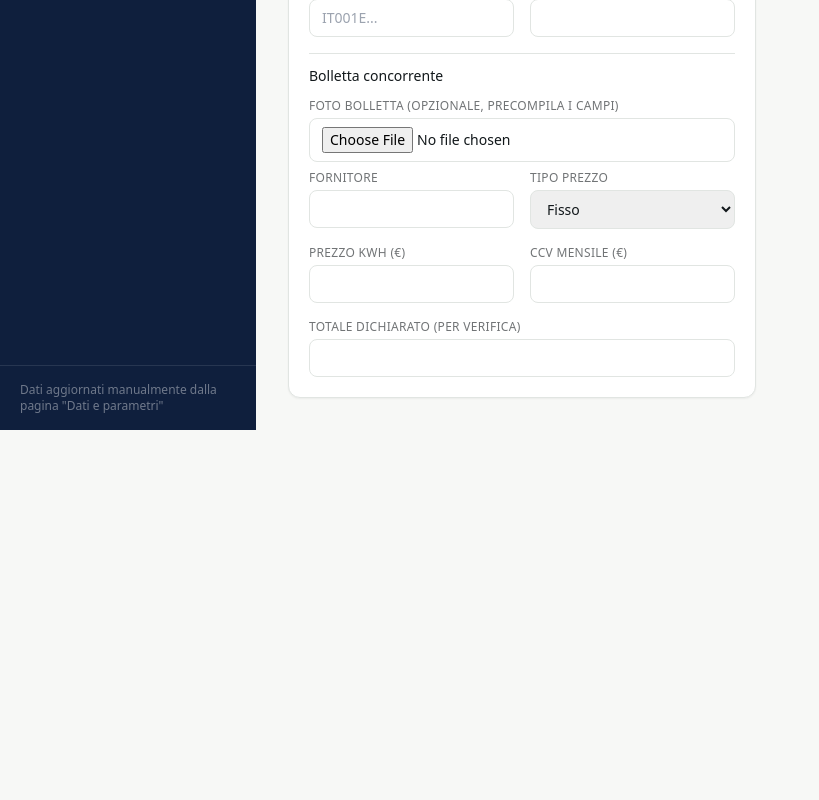
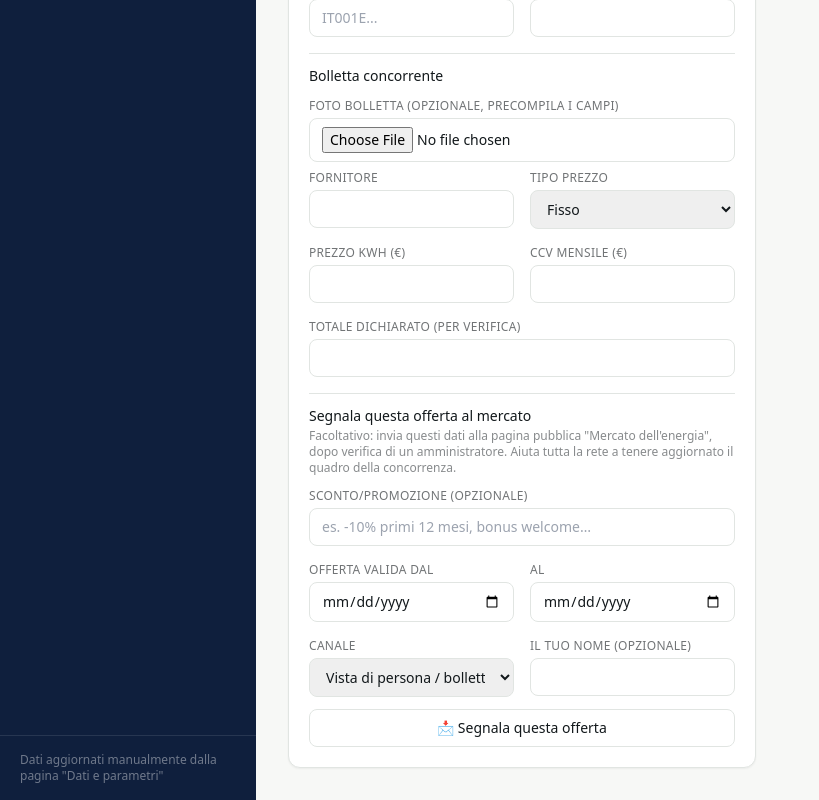
Before and after one commit to foscobellottofb/simulatore-offerte, a Next.js app: page /concorrenza in a window 1280 px wide. Shown: the part 414-1214 px from the top of the page, without its empty margins (0-819 px from the left). Before the commit the page ends 844 px from the top, so only its background shows below. Built offline with nearby package versions, Linux system fonts and the light colour scheme; no server answers; the database is empty.

Commit message:
Add files via upload

```diff
--- /dev/null
+++ b/app/api/segnalazioni/route.ts
@@ -0,0 +1,45 @@
+import { NextRequest, NextResponse } from 'next/server';
+import { prisma } from '@/lib/db';
+
+/**
+ * Endpoint PUBBLICO (nessun login) usato dalla pagina "/concorrenza" per far
+ * segnalare agli operatori sul campo un'offerta concorrente vista in una
+ * bolletta reale — la fonte più affidabile che abbiamo, meglio della ricerca
+ * web. Per sicurezza, "attiva" è SEMPRE forzata a false qui: chiunque può
+ * chiamare questo endpoint (è pubblico apposta), quindi non deve mai poter
+ * far comparire direttamente un'offerta su "/mercato" senza revisione da
+ * Admin → Concorrenza.
+ */
+export async function POST(req: NextRequest) {
+  const body: {
+    fornitore?: string;
+    nomeOfferta?: string;
+    commodity?: 'LUCE' | 'GAS';
+    tipoPrezzo?: string;
+    prezzoKwh?: number | null;
+    ccvMensile?: number | null;
+    canale?: string;
+    note?: string;
+  } = await req.json();
+
+  if (!body.fornitore || body.prezzoKwh == null) {
+    return NextResponse.json({ error: 'Fornitore e prezzo kWh sono obbligatori.' }, { status: 400 });
+  }
+
+  const creata = await prisma.offertaConcorrente.create({
+    data: {
+      fornitore: body.fornitore,
+      nomeOfferta: body.nomeOfferta || `Offerta ${body.fornitore}`,
+      commodity: body.commodity === 'GAS' ? 'GAS' : 'LUCE',
+      tipoPrezzo: body.tipoPrezzo === 'VARIABILE' ? 'VARIABILE' : 'FISSO',
+      prezzoKwh: body.prezzoKwh,
+      ccvMensile: body.ccvMensile ?? null,
+      canale: body.canale === 'WEB' ? 'WEB' : 'ALTRO',
+      note: body.note ?? null,
+      attiva: false,
+      ordinamento: 99
+    }
+  });
+
+  return NextResponse.json({ ok: true, id: creata.id });
+}
--- a/app/concorrenza/ConcorrenzaClient.tsx
+++ b/app/concorrenza/ConcorrenzaClient.tsx
@@ -24,6 +24,16 @@ export function ConcorrenzaClient() {
   const [tipoPrezzoConcorrente, setTipoPrezzoConcorrente] = useState<'FISSO' | 'VARIABILE'>('FISSO');
   const [totaleDichiarato, setTotaleDichiarato] = useState<number | ''>('');
   const [nomeFornitore, setNomeFornitore] = useState('');
+
+  // Segnalazione dell'offerta concorrente (per la pagina pubblica "/mercato"):
+  // gli operatori, avendo già in mano i dati veri della bolletta del cliente,
+  // sono la fonte più affidabile che abbiamo — meglio di una ricerca web.
+  const [sconto, setSconto] = useState('');
+  const [durataDal, setDurataDal] = useState('');
+  const [durataAl, setDurataAl] = useState('');
+  const [canaleSegnalazione, setCanaleSegnalazione] = useState<'WEB' | 'ALTRO'>('ALTRO');
+  const [nomeSegnalatore, setNomeSegnalatore] = useState('');
+  const [segnalazioneStato, setSegnalazioneStato] = useState<'idle' | 'invio' | 'ok' | 'errore'>('idle');
 
   const [offerte, setOfferte] = useState<Offerta[]>([]);
   const [parametri, setParametri] = useState<ParametroDettaglio[]>([]);
@@ -121,6 +131,37 @@ export function ConcorrenzaClient() {
     a.href = url;
     a.download = `bolletta-simulata-${migliorEnel.offerta.nome}.pdf`;
     a.click();
+  }
+
+  async function segnalaOfferta() {
+    if (!nomeFornitore || prezzoKwh === '') return;
+    setSegnalazioneStato('invio');
+    const noteParti = [
+      `Segnalata dal campo${nomeSegnalatore ? ' da ' + nomeSegnalatore : ''} il ${new Date().toLocaleDateString('it-IT')}, DA VERIFICARE.`,
+      sconto ? `Sconto/promo: ${sconto}.` : null,
+      durataDal || durataAl ? `Offerta valida dal ${durataDal || '?'} al ${durataAl || '?'}.` : null
+    ].filter(Boolean);
+    try {
+      const res = await fetch('/api/segnalazioni', {
+        method: 'POST',
+        headers: { 'Content-Type': 'application/json' },
+        body: JSON.stringify({
+          fornitore: nomeFornitore,
+          nomeOfferta: `Offerta ${nomeFornitore}`,
+          commodity,
+          tipoPrezzo: tipoPrezzoConcorrente,
+          prezzoKwh: Number(prezzoKwh),
+          ccvMensile: ccv === '' ? null : Number(ccv),
+          canale: canaleSegnalazione,
+          note: noteParti.join(' '),
+          attiva: false,
+          ordinamento: 99
+        })
+      });
+      setSegnalazioneStato(res.ok ? 'ok' : 'errore');
+    } catch {
+      setSegnalazioneStato('errore');
+    }
   }
 
   return (
@@ -242,6 +283,59 @@ export function ConcorrenzaClient() {
                 />
               </div>
             </div>
+
+            <div className="font-medium text-sm mb-3 pt-3 mt-4 border-t border-enel-line">
+              Segnala questa offerta al mercato
+              <span className="block text-xs font-normal text-enel-ink/50 mt-0.5">
+                Facoltativo: invia questi dati alla pagina pubblica "Mercato dell'energia", dopo verifica di un
+                amministratore. Aiuta tutta la rete a tenere aggiornato il quadro della concorrenza.
+              </span>
+            </div>
+            <div className="grid grid-cols-2 gap-4 mb-3">
+              <div className="col-span-2">
+                <label className="label">Sconto/promozione (opzionale)</label>
+                <input
+                  className="input"
+                  placeholder="es. -10% primi 12 mesi, bonus welcome…"
+                  value={sconto}
+                  onChange={(e) => setSconto(e.target.value)}
+                />
+              </div>
+              <div>
+                <label className="label">Offerta valida dal</label>
+                <input type="date" className="input" value={durataDal} onChange={(e) => setDurataDal(e.target.value)} />
+              </div>
+              <div>
+                <label className="label">al</label>
+                <input type="date" className="input" value={durataAl} onChange={(e) => setDurataAl(e.target.value)} />
+              </div>
+              <div>
+                <label className="label">Canale</label>
+                <select className="input" value={canaleSegnalazione} onChange={(e) => setCanaleSegnalazione(e.target.value as 'WEB' | 'ALTRO')}>
+                  <option value="ALTRO">Vista di persona / bolletta reale</option>
+                  <option value="WEB">Offerta solo web</option>
+                </select>
+              </div>
+              <div>
+                <label className="label">Il tuo nome (opzionale)</label>
+                <input className="input" value={nomeSegnalatore} onChange={(e) => setNomeSegnalatore(e.target.value)} />
+              </div>
+            </div>
+            <button
+              className="btn-secondary text-sm w-full"
+              onClick={segnalaOfferta}
+              disabled={!nomeFornitore || prezzoKwh === '' || segnalazioneStato === 'invio'}
+            >
+              {segnalazioneStato === 'invio' ? 'Invio…' : '📩 Segnala questa offerta'}
+            </button>
+            {segnalazioneStato === 'ok' && (
+              <div className="text-xs text-enel-green mt-2">
+                Grazie! Segnalazione inviata: comparirà su "Mercato dell'energia" dopo la verifica.
+              </div>
+            )}
+            {segnalazioneStato === 'errore' && (
+              <div className="text-xs text-red-600 mt-2">Invio non riuscito, riprova.</div>
+            )}
           </div>
         </div>
 
```
